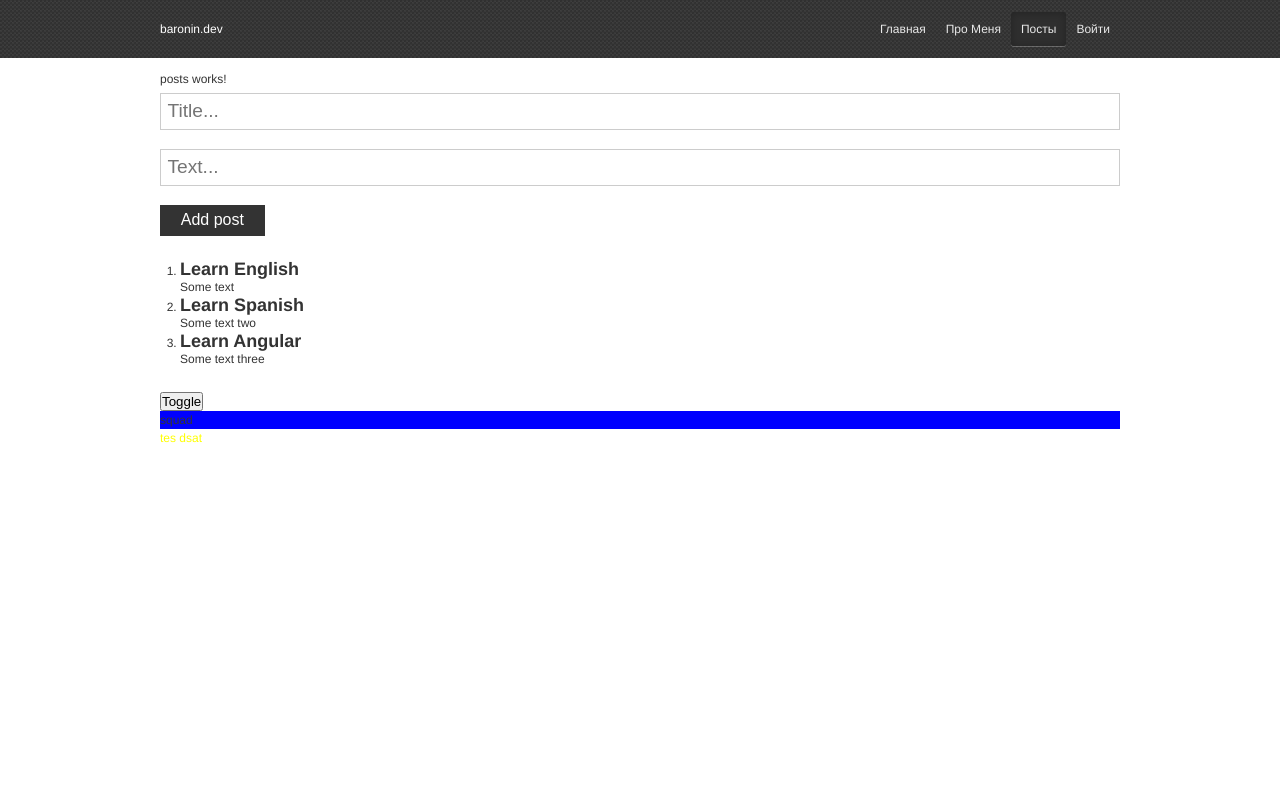
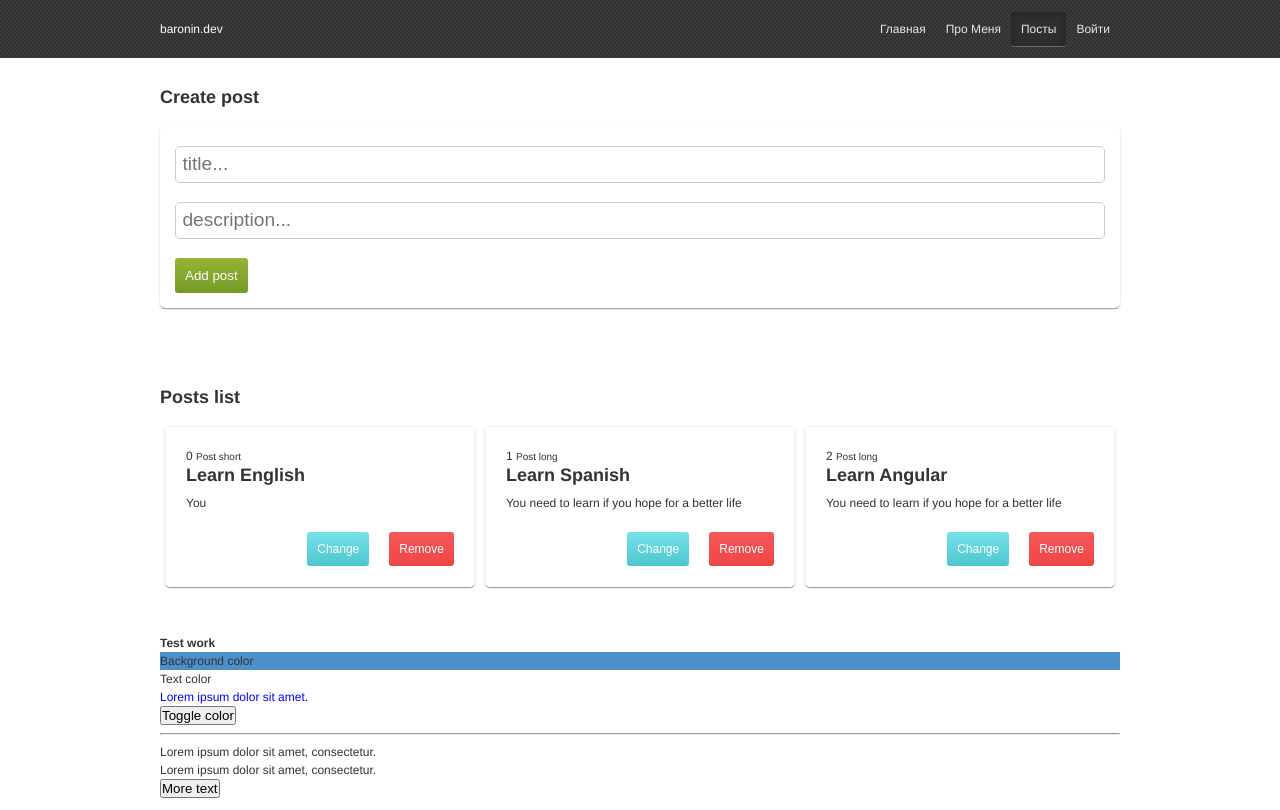
Before and after one commit to baronin/angular-blog, an Angular app: page /myPosts in a window 1280 px wide. Built offline with nearby package versions, Linux system fonts and the light colour scheme.

Commit message:
added remove method for posts

```diff
--- a/src/app/components/post-form/post-form.component.html
+++ b/src/app/components/post-form/post-form.component.html
@@ -1,5 +1,17 @@
-<div>
-  <input type="text" class="form-control" placeholder="Title..." [(ngModel)]="title">
-  <input type="text" class="form-control" placeholder="Text..." [(ngModel)]="text">
-  <button class="btn" (click)="addPost()">Add post</button>
+<div class="form-post">
+  <input
+    type="text"
+    class="form-post__input
+    form-control"
+    placeholder="title..."
+    [(ngModel)]="title"
+    #titleInput
+  >
+  <input
+    type="text"
+    class="form-post__input
+    form-control"
+    placeholder="description..."
+    [(ngModel)]="text">
+  <button class="button button--accept" (click)="addPost()">Add post</button>
 </div>
--- /dev/null
+++ b/src/app/components/post-form/post-form.component.scss
@@ -0,0 +1,11 @@
+.form-post {
+  margin-top: 20px;
+  margin-bottom: 20px;
+  padding: 15px;
+  border-radius: 5px;
+  box-shadow: 0 2px 1px -1px rgba(0, 0, 0, 0.2), 0 1px 1px 0px rgba(0, 0, 0, 0.14), 0 1px 3px 0px rgba(0, 0, 0, 0.12);
+
+  &__input {
+    border-radius: 5px;
+  }
+}
--- a/src/app/components/post-form/post-form.component.ts
+++ b/src/app/components/post-form/post-form.component.ts
@@ -1,17 +1,16 @@
-import {Component, EventEmitter, OnInit, Output} from '@angular/core';
+import {Component, ElementRef, EventEmitter, OnInit, Output, ViewChild} from '@angular/core';
 import {Post} from '../../pages/posts/posts.component';
 
 @Component({
   selector: 'app-post-form',
   templateUrl: './post-form.component.html',
-  styleUrls: ['./post-form.component.css']
+  styleUrls: ['./post-form.component.scss']
 })
 
 export class PostFormComponent implements OnInit {
 
   title = '';
   text = '';
-
 
   constructor() {
   }
@@ -20,7 +19,7 @@ export class PostFormComponent implements OnInit {
   }
 
   @Output() onAdd: EventEmitter<Post> = new EventEmitter<Post>();
-
+  @ViewChild('titleInput') inputRef: ElementRef;
   addPost(): any {
     if (this.title.trim() && this.text. trim()) {
       const post: Post = {
@@ -29,6 +28,7 @@ export class PostFormComponent implements OnInit {
       };
       this.onAdd.emit(post);
       this.title = this.text = '';
+      this.inputRef.nativeElement.focus();
     }
   }
 }
--- a/src/app/components/post/post.component.html
+++ b/src/app/components/post/post.component.html
@@ -1,8 +1,12 @@
-<li>
+<div id="{{myPost.id}}" class="post-content">
+  <ng-content></ng-content>
   <h2>{{ myPost.title}}</h2>
-  <p>{{ myPost.text}}
-  </p>
-</li>
+  <p>{{ myPost.text}}</p>
+  <div class="post-icon-wrap">
+    <button class="button button--secondary">Change</button>
+    <button class="button button--danger" (click)="remove(myPost.id)">Remove</button>
+  </div>
+</div>
 
 <!-- <input type="text" placeholder="input data" (input)="onInput($event)"/> -->
 <!--<input type="text" placeholder="input data" [(ngModel)]="inputValue"/>-->
--- /dev/null
+++ b/src/app/components/post/post.component.scss
@@ -0,0 +1,20 @@
+.post-content {
+  padding: 20px;
+
+  p {
+    margin-top: 10px;
+    margin-bottom: 10px;
+  }
+}
+
+.post-icon-wrap {
+  display: flex;
+  justify-content: flex-end;
+  margin-top: 20px;
+  .button {
+    font-size: 12px;
+  }
+  button:last-child {
+    margin-left: 20px;
+  }
+}
--- a/src/app/components/post/post.component.ts
+++ b/src/app/components/post/post.component.ts
@@ -1,20 +1,29 @@
-import { Component, OnInit, Input } from '@angular/core';
+import {Component, OnInit, Input, ContentChild, ElementRef, Output, EventEmitter} from '@angular/core';
 import {Post} from '../../pages/posts/posts.component';
 
 @Component({
   selector: 'app-post',
   templateUrl: './post.component.html',
-  styleUrls: ['./post.component.css']
+  styleUrls: ['./post.component.scss']
 })
 export class PostComponent implements OnInit {
   number = 45;
   inputValue = '';
 
+  constructor() { }
   @Input() myPost: Post;
+  @Output() onRemove = new EventEmitter<number>();
 
-  constructor() { }
-
-  ngOnInit(): void {
+  @ContentChild('info', {static: true}) infoRef: ElementRef;
+  ngOnChanges(): any {
+    console.log('ngOnChange: ', this.infoRef);
   }
 
+  ngOnInit(): any {
+    console.log('ngOnInit: ', this.infoRef);
+  }
+
+  remove(idPost): any {
+    this.onRemove.emit(this.myPost.id);
+  }
 }
--- a/src/app/pages/posts/posts.component.html
+++ b/src/app/pages/posts/posts.component.html
@@ -1,21 +1,39 @@
 <app-header></app-header>
-<section>
+<section class="section">
   <div class="container">
-    <p>posts works!</p>
+    <h2>Create post</h2>
     <app-post-form (onAdd)="updatePost($event)"></app-post-form>
+  </div>
+</section>
+<section class="section section__posts">
+  <div class="container">
+    <h2 class="posts__title">Posts list</h2>
+    <ul class="posts-list">
+      <li *ngFor="let post of posts; let i = index" class="post-item">
+        <div #info>
+          <app-post  [myPost]='post' class="post-item__border" (onRemove)="removePost($event)">
+            {{i}}
+            <small *ngIf="post.text.length < 5;else short">Post short </small>
+            <ng-template #short>
+              <small>Post long</small>
+            </ng-template>
+          </app-post>
+        </div>
+      </li>
+    </ul>
   </div>
 </section>
 <section>
   <div class="container">
-    <ol>
-      <app-post *ngFor="let post of posts" [myPost]='post'></app-post>
-    </ol>
+    <h4>Test work</h4>
+    <div [ngStyle]="{background: backgroundToggle ? '#effeb9' : '#4d8fcb'}">Background color</div>
+    <p [ngClass]="{blue: backgroundToggle === true, '#effeb9': !backgroundToggle}">Text color</p>
+    <p [class.blue]="!backgroundToggle" [class.red]="backgroundToggle">Lorem ipsum dolor sit amet.</p>
+    <button (click)="backgroundToggle = !backgroundToggle">Toggle color</button>
+    <hr>
+    <p *ngIf="toggle; else otherText">Lorem ipsum dolor sit amet, consectetur.</p>
+    <ng-template #otherText><p>Lorem ipsum dolor sit amet, consectetur adipisicing elit. Pariatur, voluptatem?</p></ng-template>
+    <p *ngIf="toggle">Lorem ipsum dolor sit amet, consectetur.</p>
+    <button (click)="toggle = !toggle">More text</button>
   </div>
 </section>
-<section>
-  <div class="container">
-    <button (click)="backgroundToggle = !backgroundToggle">Toggle</button>
-    <div [ngStyle]="{background: backgroundToggle ? 'yellow' : 'blue'}">squad</div>
-    <p [ngClass]="{blue: backgroundToggle === true,yellow: !backgroundToggle}">tes dsat</p>
-  </div>
-</section>
--- /dev/null
+++ b/src/app/pages/posts/posts.component.scss
@@ -0,0 +1,33 @@
+.section {
+  padding-top: 30px;
+  padding-bottom: 30px;
+}
+
+.posts {
+  &__title {
+    margin-bottom: 15px;
+  }
+}
+
+.posts-list {
+  display: flex;
+  flex-wrap: wrap;
+}
+
+.post-item {
+  max-width: 33.33%;
+  width: 100%;
+  padding: 5px;
+
+  &__border {
+    display: inline-block;
+    width: 100%;
+    border: 1px solid #f7f7f7;
+    border-radius: 5px;
+    box-shadow: 0 2px 1px -1px rgba(0, 0, 0, 0.2), 0 1px 1px 0px rgba(0, 0, 0, 0.14), 0 1px 3px 0px rgba(0, 0, 0, 0.12);
+    &:hover {
+      box-shadow: 0 4px 2px -2px rgba(0, 0, 0, 0.2), 0 2px 2px 0px rgba(0, 0, 0, 0.14), 0 2px 6px 0px rgba(0, 0, 0, 0.12);
+    }
+  }
+
+}
--- a/src/app/pages/posts/posts.component.ts
+++ b/src/app/pages/posts/posts.component.ts
@@ -1,4 +1,5 @@
 import { Component, OnInit } from '@angular/core';
+import {CommonModule} from '@angular/common';
 
 export interface Post {
   title: string;
@@ -9,25 +10,26 @@ export interface Post {
 @Component({
   selector: 'app-posts',
   templateUrl: './posts.component.html',
-  styleUrls: ['./posts.component.css']
+  styleUrls: ['./posts.component.scss']
 })
 
 export class PostsComponent implements OnInit {
   backgroundToggle = false;
+  toggle = true;
 
   posts: Post[] = [ {
     title: 'Learn English',
-    text: 'Some text',
+    text: 'You',
     id: 1,
   },
     {
       title: 'Learn Spanish',
-      text: 'Some text two',
+      text: 'You need to learn if you hope for a better life',
       id: 4,
     },
     {
       title: 'Learn Angular',
-      text: 'Some text three',
+      text: 'You need to learn if you hope for a better life',
       id: 2,
     },
   ];
@@ -36,7 +38,10 @@ export class PostsComponent implements OnInit {
   ngOnInit(): void {
   }
 
-  updatePost(post: Post) {
+  updatePost(post: Post): any {
     this.posts.unshift(post);
   }
+  removePost(id: number): any {
+    this.posts = this.posts.filter(p => p.id !== id);
+  }
 }
```
Also changed, not shown: src/app/components/post/post.component.css (deleted), src/app/pages/posts/posts.component.css (deleted), 1 other file (tests, documents, lock files or other folders).
